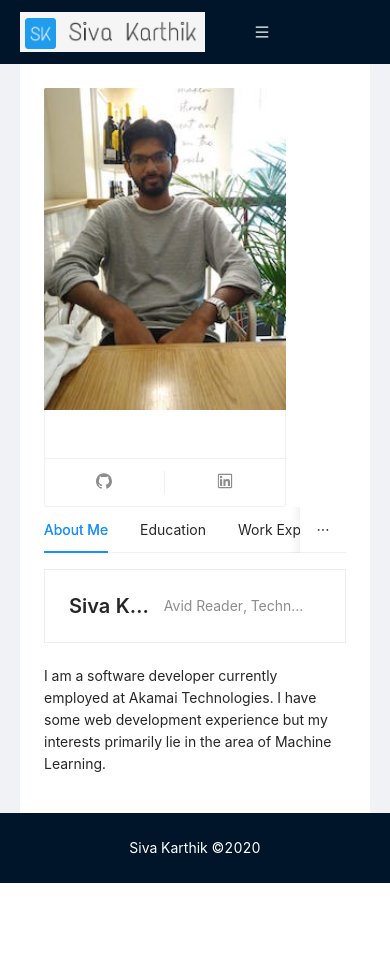
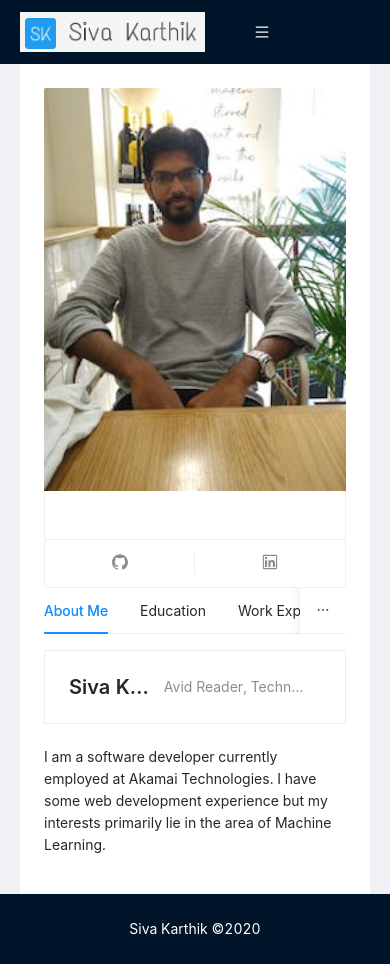
Before and after one commit to sivakarthik51/personal-website, a React (Create React App) app in the folder react-ui/: page / in a window 390 px wide. Before the commit the page ends 883 px from the top, so only its background shows below. Built offline with nearby package versions, Linux system fonts and the light colour scheme.

Commit message:
Fixing Photo Card width for Mobile screens

```diff
--- a/react-ui/src/About/About.js
+++ b/react-ui/src/About/About.js
@@ -17,7 +17,7 @@ export default class AboutComponent extends React.Component {
           <Row >
           <Col xs={24} sm={24} md={24} lg={10} xl={10} style={{horizontalAlign:'center'}}>
                 <Card
-                    style={{ width: '80%' }}
+                    className="photo-card"
                     cover={
                     <img
                         alt="Siva Karthik"
--- a/react-ui/src/App.css
+++ b/react-ui/src/App.css
@@ -29,6 +29,10 @@
   display: none !important;
 }
 
+.photo-card{
+  width: 80%;
+}
+
 @media only screen and (max-width: 700px) {
   .menuExpanded {
     display: none !important;
@@ -36,6 +40,9 @@
   .subMenu {
     float: right !important;
     display: block !important;
+  }
+  .photo-card{
+    width: 100%;
   }
 }
 
```
